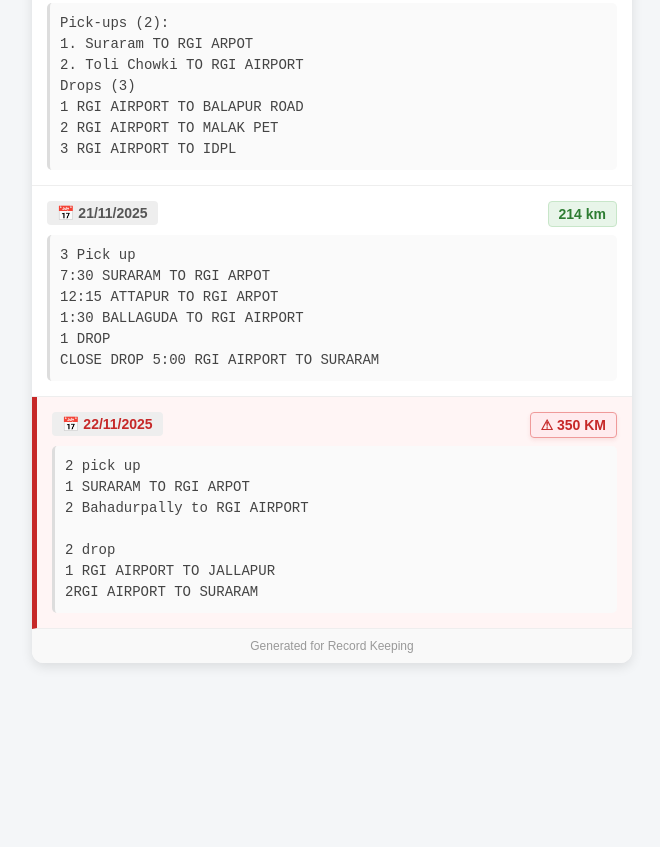
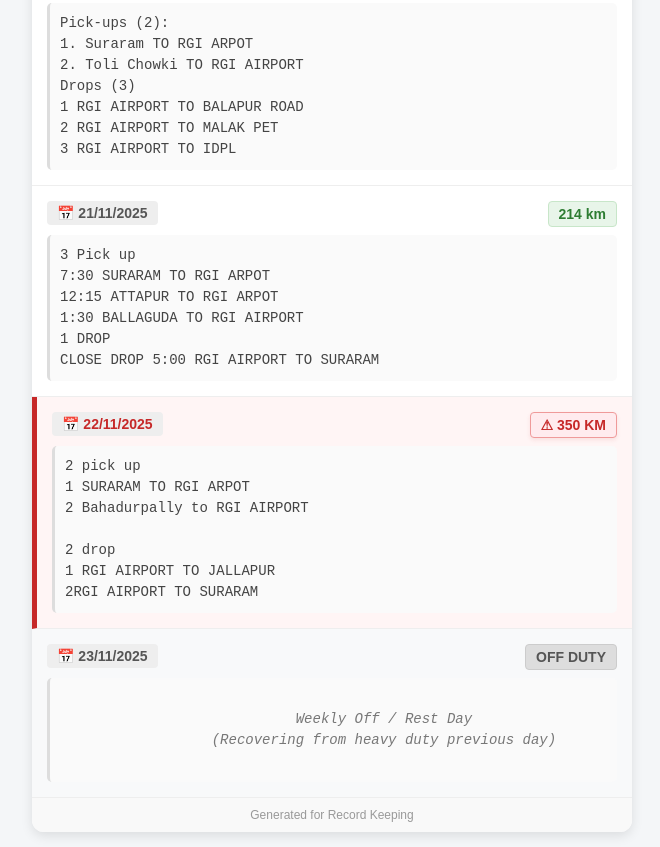
Before and after one commit to mustaqeem208/Duty-Log-17-22-Nov, a plain HTML site: page index.html in a window 1280 px wide. Shown: the part 712-1559 px from the top of the page, without its empty margins (308-968 px from the left). Before the commit the page ends 1390 px from the top, so only its background shows below. Drawn offline with Linux system fonts and the light colour scheme.

Commit message:
Add log entry for off duty on 23/11/2025

```diff
--- a/index.html
+++ b/index.html
@@ -223,6 +223,15 @@ CLOSE DROP 5:00 RGI AIRPORT TO SURARAM</div>
 1 RGI AIRPORT TO JALLAPUR
 2RGI AIRPORT TO SURARAM</div>
     </div>
+        <div class="log-entry" style="background-color: #f8f9fa;">
+        <span class="date-badge">📅 23/11/2025</span>
+        <span class="km-highlight" style="background-color: #ddd; color: #555; border: 1px solid #ccc;">OFF DUTY</span>
+        <div class="content" style="text-align: center; color: #777; font-style: italic;">
+            Weekly Off / Rest Day
+            (Recovering from heavy duty previous day)
+        </div>
+        </div>
+
 
     <div class="footer">Generated for Record Keeping</div>
 </div>
```
